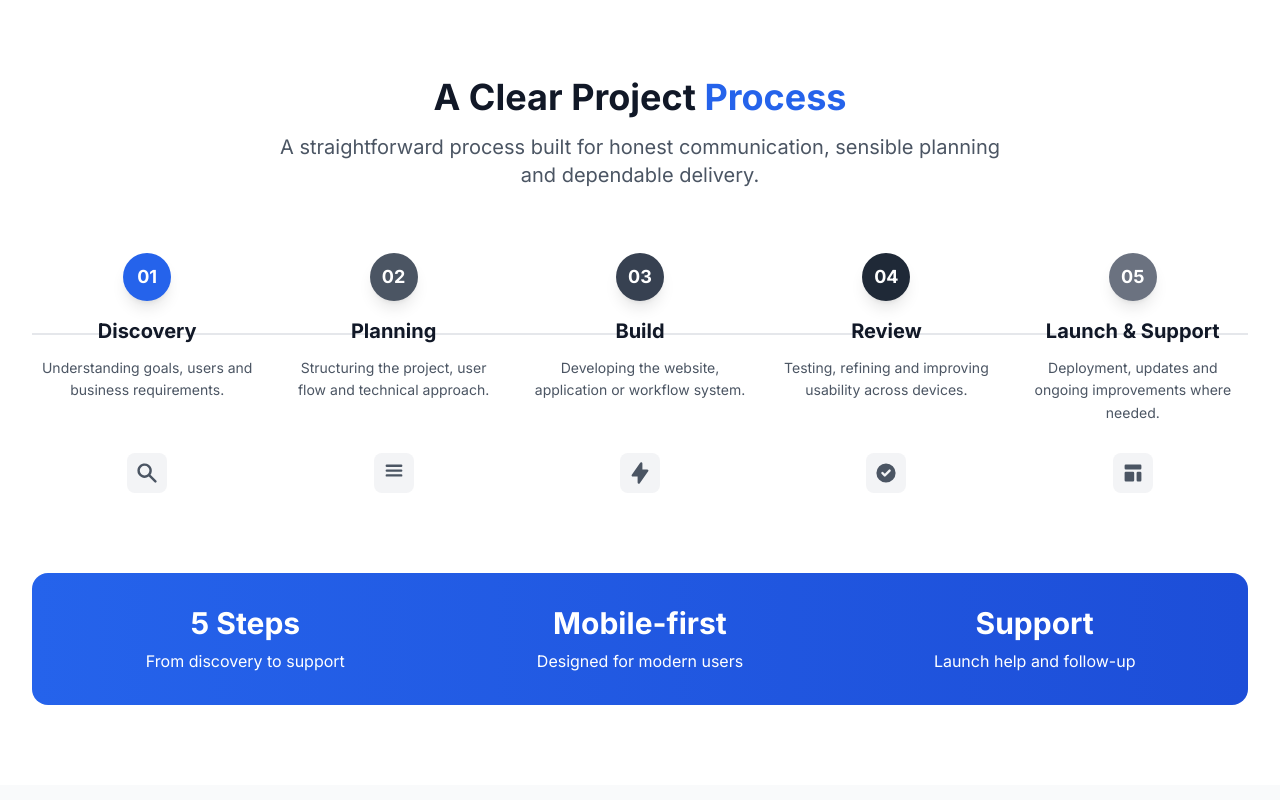
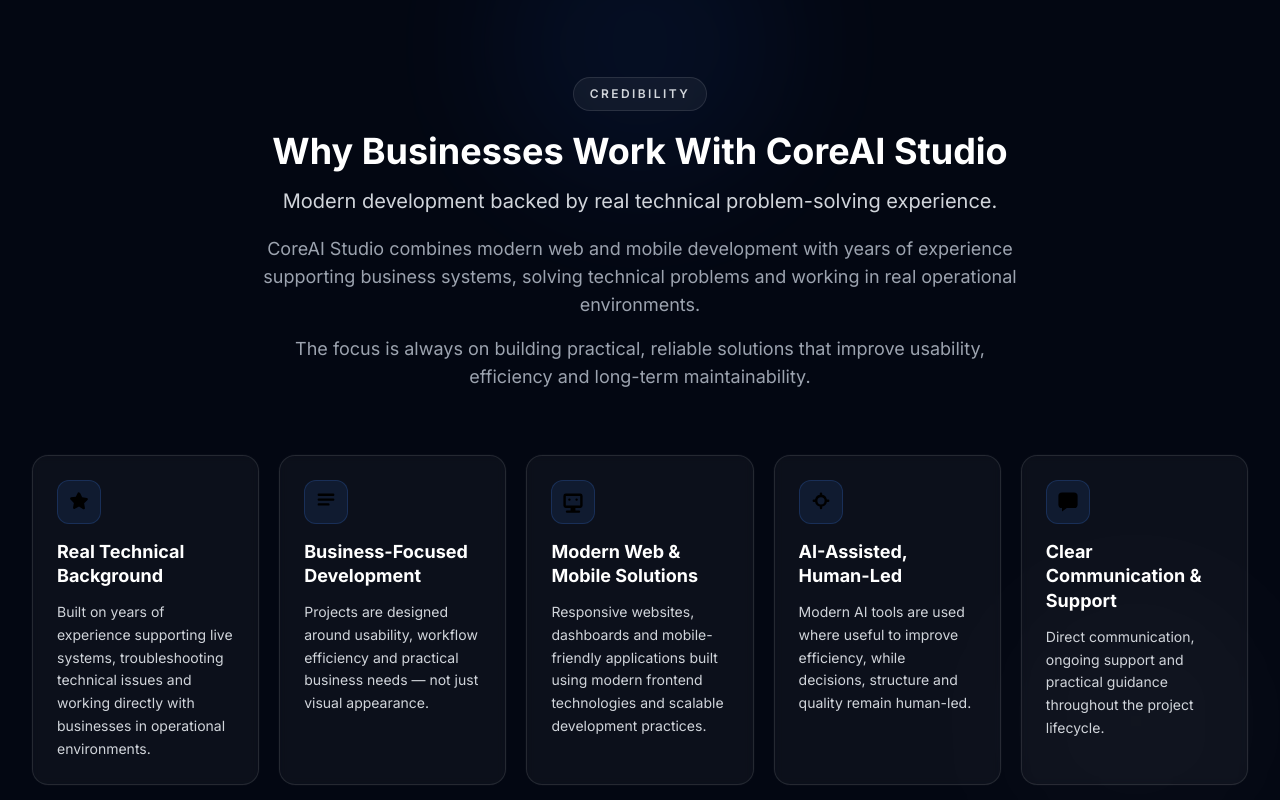
Before and after one commit to corze73/coreai-studio, a Next.js app: page / in a window 1280 px wide. Shown: the part 3400-4200 px from the top of the page. Built offline with nearby package versions, Linux system fonts and the light colour scheme.

Commit message:
Add Credibility component to highlight technical expertise and business-focused development; include supporting content and icons for enhanced presentation.

```diff
--- a/src/app/page.tsx
+++ b/src/app/page.tsx
@@ -3,6 +3,7 @@
 import Services from '@/components/Services'
 import About from '@/components/About'
 import TrustExperience from '@/components/TrustExperience'
+import Credibility from '@/components/Credibility'
 import Process from '@/components/Process'
 import Portfolio from '@/components/Portfolio'
 import Capabilities from '@/components/Testimonials'
@@ -18,6 +19,7 @@
       <About />
       <TrustExperience />
       <Services />
+      <Credibility />
       <Process />
       <Portfolio />
       <Capabilities />
--- /dev/null
+++ b/src/components/Credibility.tsx
@@ -0,0 +1,98 @@
+export default function Credibility() {
+  const cards = [
+    {
+      title: 'Real Technical Background',
+      copy: 'Built on years of experience supporting live systems, troubleshooting technical issues and working directly with businesses in operational environments.',
+      icon: (
+        <svg className="w-6 h-6" fill="currentColor" viewBox="0 0 20 20">
+          <path fillRule="evenodd" d="M10 2a1 1 0 01.894.553l1.75 3.5 3.877.563a1 1 0 01.554 1.705l-2.806 2.734.662 3.861a1 1 0 01-1.451 1.054L10 13.827l-3.48 1.833a1 1 0 01-1.451-1.054l.662-3.861L2.925 7.821a1 1 0 01.554-1.705l3.877-.563 1.75-3.5A1 1 0 0110 2z" clipRule="evenodd" />
+        </svg>
+      )
+    },
+    {
+      title: 'Business-Focused Development',
+      copy: 'Projects are designed around usability, workflow efficiency and practical business needs — not just visual appearance.',
+      icon: (
+        <svg className="w-6 h-6" fill="currentColor" viewBox="0 0 20 20">
+          <path fillRule="evenodd" d="M3 4a1 1 0 011-1h12a1 1 0 110 2H4a1 1 0 01-1-1zm0 4a1 1 0 011-1h12a1 1 0 110 2H4a1 1 0 01-1-1zm0 4a1 1 0 011-1h8a1 1 0 110 2H4a1 1 0 01-1-1z" clipRule="evenodd" />
+        </svg>
+      )
+    },
+    {
+      title: 'Modern Web & Mobile Solutions',
+      copy: 'Responsive websites, dashboards and mobile-friendly applications built using modern frontend technologies and scalable development practices.',
+      icon: (
+        <svg className="w-6 h-6" fill="currentColor" viewBox="0 0 20 20">
+          <path d="M4 3a2 2 0 00-2 2v8a2 2 0 002 2h4v2H5a1 1 0 100 2h10a1 1 0 100-2h-3v-2h4a2 2 0 002-2V5a2 2 0 00-2-2H4zm12 10H4V5h12v8z" />
+          <path d="M13 7a1 1 0 100 2 1 1 0 000-2zm-6 0a1 1 0 100 2 1 1 0 000-2z" />
+        </svg>
+      )
+    },
+    {
+      title: 'AI-Assisted, Human-Led',
+      copy: 'Modern AI tools are used where useful to improve efficiency, while decisions, structure and quality remain human-led.',
+      icon: (
+        <svg className="w-6 h-6" fill="currentColor" viewBox="0 0 20 20">
+          <path d="M10 2a1 1 0 011 1v1.05a5.002 5.002 0 013.9 3.9H16a1 1 0 110 2h-1.1A5.002 5.002 0 0111 13.85V15a1 1 0 11-2 0v-1.15A5.002 5.002 0 015.1 9.95H4a1 1 0 110-2h1.05A5.002 5.002 0 019 4.05V3a1 1 0 011-1zm0 4a3 3 0 100 6 3 3 0 000-6z" />
+        </svg>
+      )
+    },
+    {
+      title: 'Clear Communication & Support',
+      copy: 'Direct communication, ongoing support and practical guidance throughout the project lifecycle.',
+      icon: (
+        <svg className="w-6 h-6" fill="currentColor" viewBox="0 0 20 20">
+          <path d="M2 5a3 3 0 013-3h10a3 3 0 013 3v7a3 3 0 01-3 3H9l-4 3v-3H5a3 3 0 01-3-3V5z" />
+        </svg>
+      )
+    }
+  ]
+
+  return (
+    <section id="credibility" className="relative overflow-hidden bg-gray-950 py-16 sm:py-20">
+      <div className="absolute inset-0 opacity-40">
+        <div className="absolute -top-24 left-1/2 h-72 w-72 -translate-x-1/2 rounded-full bg-primary-600/20 blur-3xl"></div>
+        <div className="absolute bottom-0 right-0 h-72 w-72 rounded-full bg-white/5 blur-3xl"></div>
+      </div>
+
+      <div className="relative max-w-7xl mx-auto px-4 sm:px-6 lg:px-8">
+        <div className="max-w-3xl mx-auto text-center mb-12 sm:mb-16">
+          <p className="inline-flex items-center rounded-full border border-white/10 bg-white/5 px-4 py-2 text-xs font-semibold uppercase tracking-[0.2em] text-gray-300 mb-5">
+            Credibility
+          </p>
+          <h2 className="text-3xl md:text-4xl font-bold text-white mb-4">
+            Why Businesses Work With CoreAI Studio
+          </h2>
+          <p className="text-lg sm:text-xl text-gray-300 leading-relaxed">
+            Modern development backed by real technical problem-solving experience.
+          </p>
+          <p className="mt-5 text-base sm:text-lg text-gray-400 leading-relaxed">
+            CoreAI Studio combines modern web and mobile development with years of experience supporting business systems, solving technical problems and working in real operational environments.
+            <span className="block mt-4">
+              The focus is always on building practical, reliable solutions that improve usability, efficiency and long-term maintainability.
+            </span>
+          </p>
+        </div>
+
+        <div className="grid gap-5 sm:grid-cols-2 xl:grid-cols-5 items-stretch">
+          {cards.map((card) => (
+            <div
+              key={card.title}
+              className="group flex h-full flex-col rounded-2xl border border-white/10 bg-white/[0.04] p-6 shadow-[0_0_0_1px_rgba(255,255,255,0.02)] backdrop-blur-sm transition-all duration-300 hover:-translate-y-1 hover:border-primary-500/40 hover:bg-white/[0.06] hover:shadow-[0_0_0_1px_rgba(59,130,246,0.18),0_18px_40px_rgba(0,0,0,0.35)]"
+            >
+              <div className="mb-4 inline-flex h-11 w-11 items-center justify-center rounded-xl border border-primary-500/20 bg-primary-500/10 text-primary-300 transition-colors group-hover:bg-primary-500/15 group-hover:text-primary-200">
+                {card.icon}
+              </div>
+              <h3 className="text-lg font-bold text-white mb-3 leading-snug">
+                {card.title}
+              </h3>
+              <p className="text-sm leading-relaxed text-gray-300 flex-1">
+                {card.copy}
+              </p>
+            </div>
+          ))}
+        </div>
+      </div>
+    </section>
+  )
+}
```
